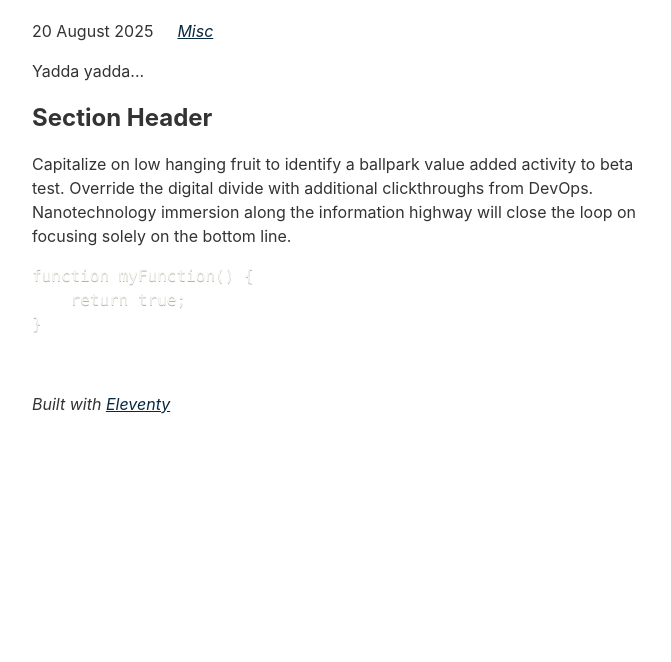
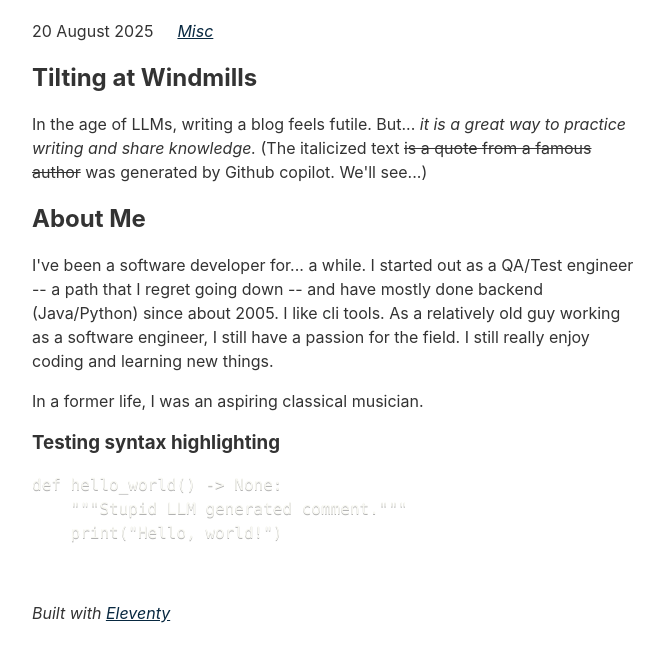
Before and after one commit to msluyter/blog, an Eleventy site: page content/blog/firstpost.md in a window 1280 px wide. Shown: the part 136-798 px from the top of the page, without its empty margins (304-975 px from the left). Built offline with nearby package versions, Linux system fonts and the light colour scheme; Eleventy itself is replaced by a stand-in of ours; some packages are replaced by stand-ins of ours; code samples lack their colours; files that its build step writes are made by us from their sources; what @zachleat/heading-anchors, zod-validation-error would draw is missing.

Commit message:
update first post

````diff
--- a/content/blog/firstpost.md
+++ b/content/blog/firstpost.md
@@ -1,17 +1,27 @@
 ---
-title: Testing
-description: Testing
+title: First post
+description: first post
 date: 2025-08-20
 tags: misc
 ---
 
-Yadda yadda...
-## Section Header
+## Tilting at Windmills
+In the age of LLMs, writing a blog feels futile. But... _it is a great way to practice writing and share knowledge._
+(The italicized text ~~is a quote from a famous author~~ was generated by Github copilot. We'll see...)
 
-Capitalize on low hanging fruit to identify a ballpark value added activity to beta test. Override the digital divide with additional clickthroughs from DevOps. Nanotechnology immersion along the information highway will close the loop on focusing solely on the bottom line.
 
-```js
-function myFunction() {
-	return true;
-}
+## About Me
+I've been a software developer for... a while. I started out as a QA/Test engineer -- a path that I regret
+going down -- and have mostly done backend (Java/Python) since about 2005. I like cli tools. As a relatively old guy
+working as a software engineer, I still have a passion for the field. I still really enjoy coding and learning new
+things.
+
+In a former life, I was an aspiring classical musician.
+
+
+### Testing syntax highlighting
+```python
+def hello_world() -> None:
+    """Stupid LLM generated comment."""
+    print("Hello, world!")
 ```
--- a/content/blog/fourthpost/fourthpost.md
+++ /dev/null
@@ -1,15 +0,0 @@
----
-title: This is my fourth post
-description: This is a post on My Blog about touchpoints and circling wagons.
-date: 2018-09-30
-tags: second tag
----
-Leverage agile frameworks to provide a robust synopsis for high level overviews. Iterative approaches to corporate strategy foster collaborative thinking to further the overall value proposition. Organically grow the holistic world view of disruptive innovation via workplace diversity and empowerment.
-
-Bring to the table win-win survival strategies to ensure proactive domination. At the end of the day, going forward, a new normal that has evolved from generation X is on the runway heading towards a streamlined cloud solution. User generated content in real-time will have multiple touchpoints for offshoring.
-
-<img src="./possum.png" alt="A possum parent and two possum kids hanging from the iconic red balloon">
-
-## Section Header
-
-Capitalize on low hanging fruit to identify a ballpark value added activity to beta test. Override the digital divide with additional clickthroughs from DevOps. Nanotechnology immersion along the information highway will close the loop on focusing solely on the bottom line.
````
Also changed, not shown: content/blog/fourthpost/possum.png (deleted).
